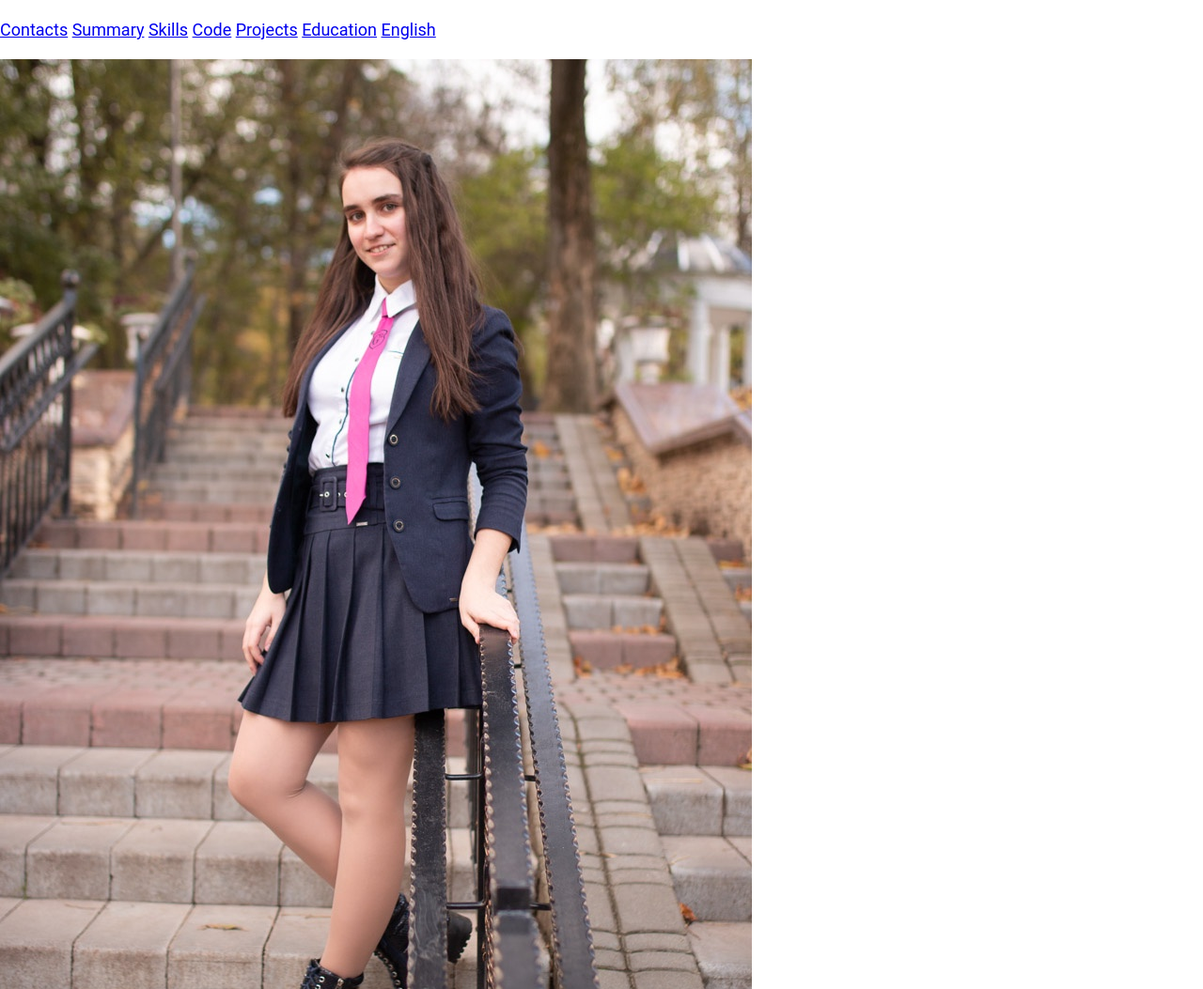
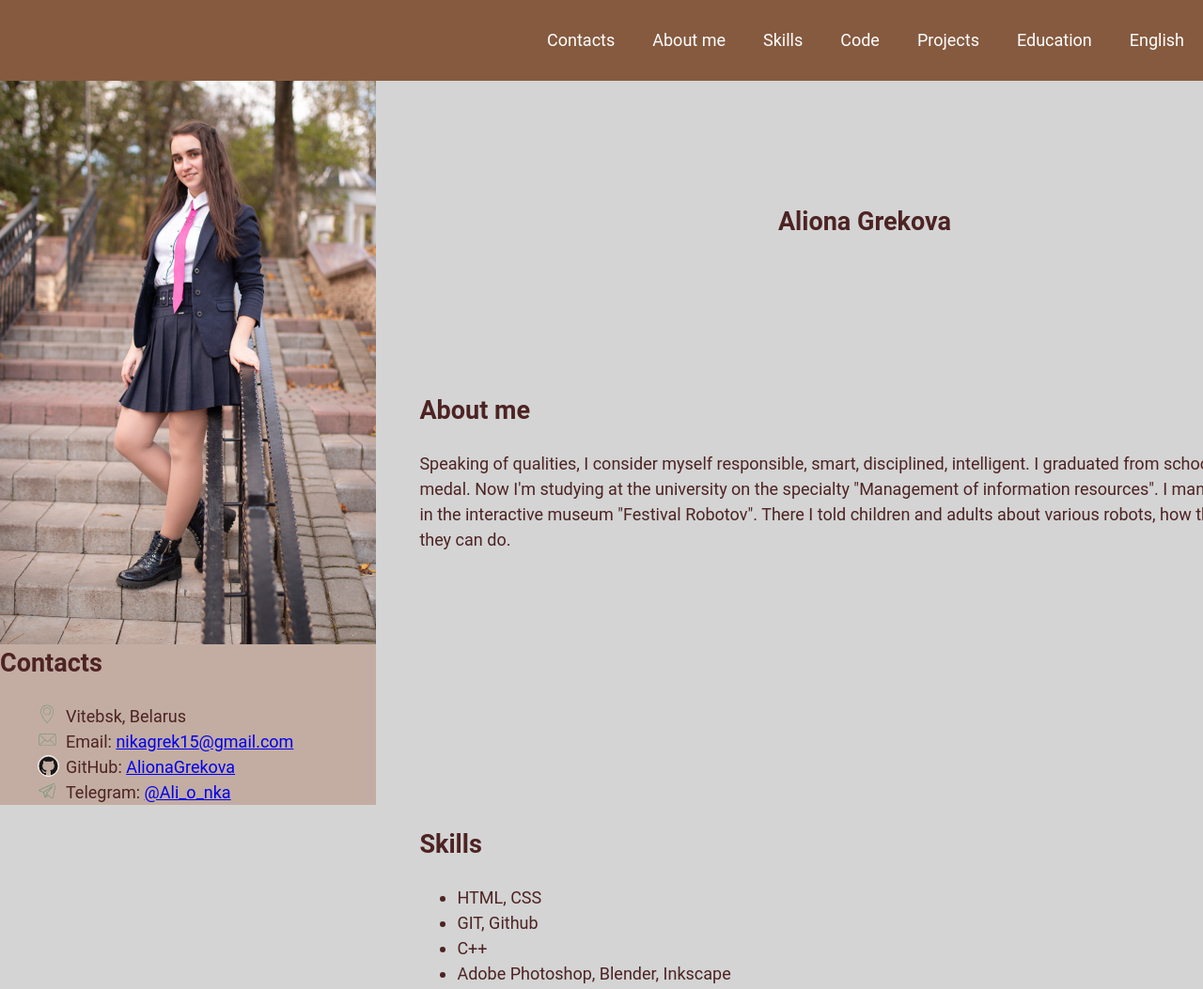
Before and after one commit to AlionaGrekova/cv, a plain HTML site: page index.html in a window 1280 px wide. Shown: the top 1053 px of the page at 94% size. Drawn offline with Linux system fonts and the light colour scheme; files whose address does not match are found by name.

Commit message:
modified sections and color

```diff
--- a/index.html
+++ b/index.html
@@ -10,9 +10,17 @@
 </head>
 <body>
     <header class="header">
-        <div class="container header-container">
+        <div class="container" >
             <nav class="nav">
-              <p><a href="#contacts" class="nav-link">Contacts</a>  <a href="#summary" class="nav-link">Summary</a>  <a href="#skills" class="nav-link">Skills</a>  <a href="#code" class="nav-link">Code</a>  <a href="#projects" class="nav-link">Projects</a>  <a href="#education" class="nav-link">Education</a>  <a href="#english" class="nav-link">English</a></p>
+                <ul class="nav-list">
+                    <li class="nav-item"><a href="#contacts" class="nav-link">Contacts</a></li>
+                    <li class="nav-item"><a href="#about me" class="nav-link">About me</a></li>
+                    <li class="nav-item"><a href="#skills" class="nav-link">Skills</a></li>
+                    <li class="nav-item"><a href="#code" class="nav-link">Code</a></li>
+                    <li class="nav-item"><a href="#projects" class="nav-link">Projects</a></li>
+                    <li class="nav-item"><a href="#education" class="nav-link">Education</a></li>
+                    <li class="nav-item"><a href="#english" class="nav-link">English</a>            </li>
+                </ul>
             </nav>
             <div class="toggle">
               <div class="line1"></div>
@@ -22,29 +30,30 @@
         </div>
     </header>
     <main class="main">
-        <div class="container main-container">
-            <section class="section section-profile" id="profile"><img src="assets/img/me.jpg" width="800" height="1200" alt="Aliona" longdesc="assets/img/me.jpg">
-                <div class="section-profile-title">
-                  <h1 class="section-title main-title">Aliona Grekova</h1>
-                </div>
+        <div class="container">
+            <section class="section section-profile" id="profile">
+            <img  src="C:\Users\User\Desktop\cv\assets\img\me.jpg" width="400" height="600" align=left alt="Alliona" longdesc="C:\Users\User\Desktop\cv\assets\img\me.jpg">
             </section>
-            <section class="section" id="contacts"><h2 class="section-title">Contacts</h2>
+            <section><br/><br/><br/><br/><h1 align="center">Aliona Grekova</h1></section>
+          <section class="section_a" id="about me"><h2 class="section-title">About me</h2>
+                <p>  Speaking of qualities, I consider myself responsible, smart, disciplined, intelligent. I graduated from school with a silver medal. Now I'm studying at the university on the specialty "Management of information resources". I managed to work in the interactive museum "Festival Robotov". There I told children and adults about various robots, how they work, what they can do.</p>
+            </section>
+            <section class="section_c" id="contacts">
+              <h2 class="section-title">Contacts</h2>
               <ul class="section-list">
                 <li class="section-item contacts-item">Vitebsk, Belarus</li>
                 <li class="section-item contacts-item">Email: <a href="mailto:nikagrek15@gmail.com" title="email">nikagrek15@gmail.com</a></li>
-                    <li class="section-item contacts-item">Github: <a href="https://github.com/AlionaGrekova" title="github">AlionaGrekova</a></li>
+                <li class="section-item contacts-item">GitHub: <a href="https://github.com/AlionaGrekova" title="github">AlionaGrekova</a></li>
                 <li class="section-item contacts-item">Telegram: <a href="https://t.me/Ali_o_nka" title="Telegram">@Ali_o_nka</a></li>
               </ul>
           </section>
-            <section class="section" id="summary"><h2 class="section-title">Summary</h2>
-                <p>Speaking of qualities, I consider myself responsible, smart, disciplined, intelligent. I graduated from school with a silver medal. Now I'm studying at the university on the specialty "Management of information resources". I managed to work in the interactive museum "Festival Robotov". There I told children and adults about various robots, how they work, what they can do.</p>
-            </section>
-            <section class="section" id="skills"><h2 class="section-title">Skills</h2>
-                <ul class="section-list">
-                    <li class="section-item"><span> HTML, CSS</span></li>
-                    <li class="section-item"><span> GIT, Github</span></li>
-                    <li class="section-item"><span> C++</span></li>
-                    <li class="section-item"><span>Adobe Photoshop, Blender, Inkscape</span></li>
+          <section class="section_s" id="skills">
+              <h2 class="section-title">Skills</h2>
+                <ul class="section-list_1">
+                  <li class="item"><span> HTML, CSS</span></li>
+                    <li class="item"><span> GIT, Github</span></li>
+                    <li class="item"><span> C++</span></li>
+                    <li class="item"><span>Adobe Photoshop, Blender, Inkscape</span></li>
                 </ul>
             </section>
           <section class="section" id="code"><h2 class="section-title">Code example</h2><pre class="pre">
@@ -97,7 +106,7 @@
         </div>
     </main>
     <footer class="footer">
-        <div class="container footer-container">
+        <div class="container">
             <div>© 2022 <a href="https://github.com/AlionaGrekova" class="github nav-link">AlionaGrekova</a></div>
         </div>
     </footer>
--- a/style.css
+++ b/style.css
@@ -1,5 +1,9 @@
+.header {
+	background-color: #865a3f;
+}
+
 .footer {
-    background-color: #998299;
+    background-color: #865a3f;
     padding: 20px;
 }
 
@@ -11,8 +15,130 @@ footer {
     display: block;
 }
 
+.nav-list {
+    display: flex;
+    justify-content: flex-end;
+    align-items: center;
+  }
+
+html {
+    scroll-behavior: smooth;
+}
+
+.nav-list {
+    list-style: none;
+}
+
+.nav-link {
+  padding: 0 20px;
+  line-height: 50px;
+}
+
+.nav-link {
+  transition: .3s;
+}
+
+.nav-link {
+  color: #FFF;
+  text-decoration: none;
+  transition: color 0.5s;
+}
+.nav-link:hover {
+  color: #4d2323;
+}
+
+.container {
+    max-width: 1440px;
+    margin: 0 auto;
+
+}
+.container_1 {
+    width: 100%;
+    margin: 0 auto;
+
+}
+
+.main {
+  display: flex;
+  flex-wrap: wrap;
+}
+
+.section-profile{
+  width: 30%;
+}
+
+.section_a{
+	padding-left:31%;
+	padding-right:3%;
+	padding-top:8%;
+	padding-bottom:4%;
+}
+
+.section_c{
+	padding-right:72.2%;
+	background-color:#c3ada2;
+	background-clip:content-box;
+}
+
+.section_s{
+	padding-left:31%;
+}
+
+.section{
+	width:50%;
+}
+
+.section-list {
+    list-style: none;
+}
+
+.section-item {
+  position: relative;
+  padding-left: 30px;
+}
+
+
+.section-item::before {
+  position: absolute;
+  top: 8px;
+  left: 0px;
+  width: 10px;
+  height: 10px;
+  border-radius: 50%;
+}
+
+.contacts-item:before {
+    background-repeat: no-repeat;
+    background-size: contain;
+    content: "";
+    position: absolute;
+	height: 21px;
+    left: 0;
+    top: 1px;
+    width: 21px;
+}
+
+.contacts-item:first-child:before {
+    background-image: url(C:/Users/User/Desktop/cv/assets/svg/53eee33675363737ff89.svg);
+}
+
+.contacts-item:nth-child(2):before {
+    background-image: url(C:/Users/User/Desktop/cv/assets/svg/28014d409a2fc97c1df1.svg);
+}
+
+.contacts-item:nth-child(3):before {
+    background-image: url(C:/Users/User/Desktop/cv/assets/svg/3c903c66b2c5334c8c0b.svg);
+	border: 1px solid #fff;
+}
+
+.contacts-item:nth-child(4):before {
+    background-image: url(C:/Users/User/Desktop/cv/assets/svg/53af65a27ebe7da0a5d9.svg);
+}
+
+
 body {
     color: #4d2323;
+	background-color: #d4d4d4;
     display: flex;
     flex-direction: column;
     font-family: Roboto,sans-serif;
```
Lines whose indentation alone changed are shown as unchanged.
